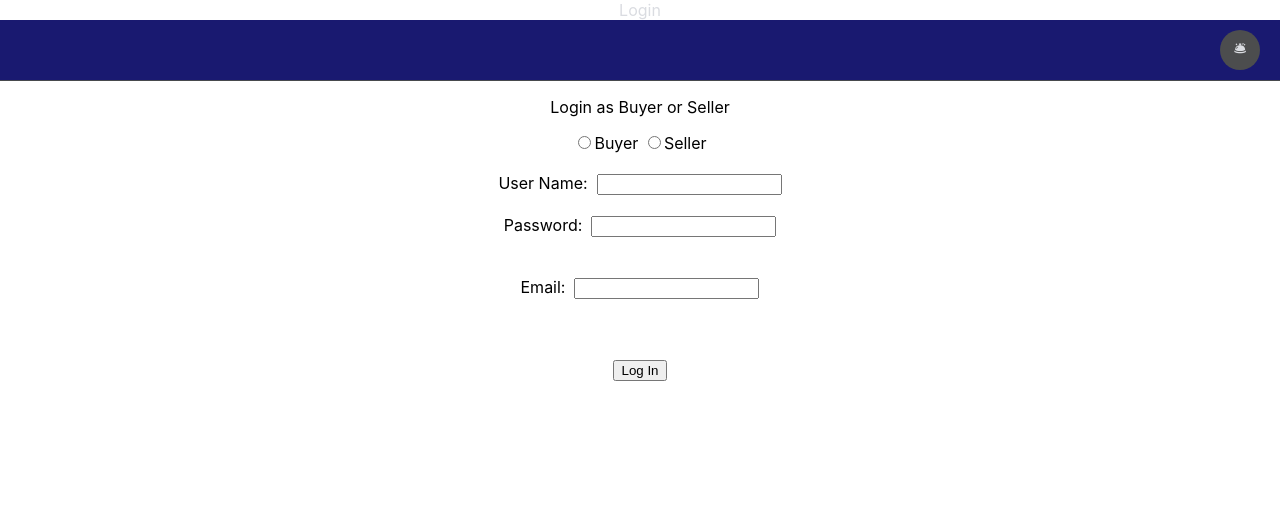
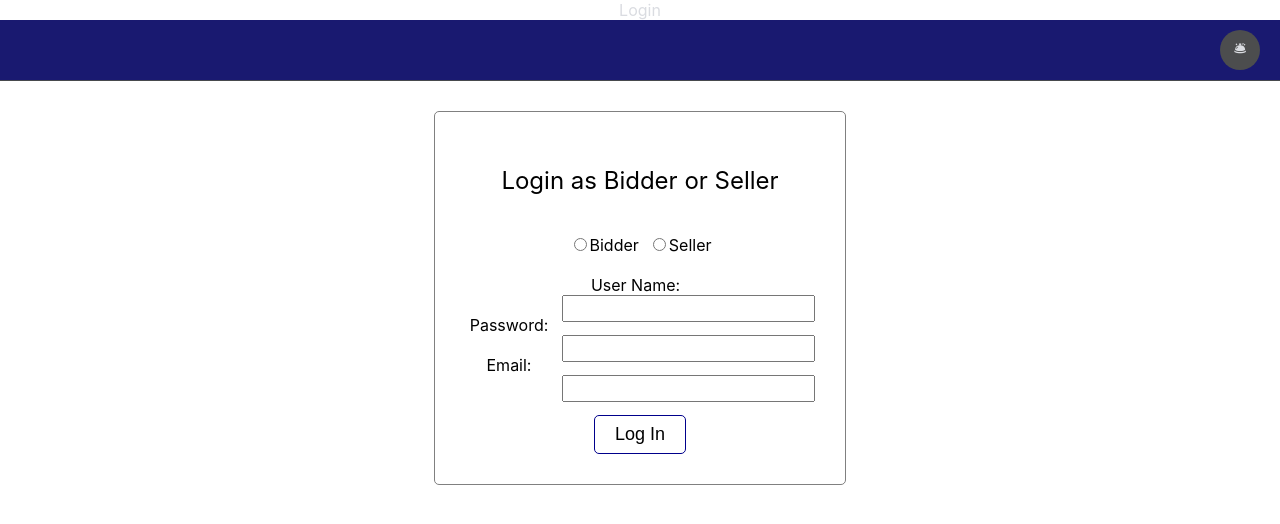
Before and after one commit to MMGroesbeck/silent-auction-front-end, a React (Create React App) app in the folder silent-auction/: page /login in a window 1280 px wide. Shown: the top 524 px of the page. Built offline with nearby package versions, Linux system fonts and the light colour scheme; no server answers.

Commit message:
Added styling to Login form

```diff
--- a/silent-auction/src/components/Login.js
+++ b/silent-auction/src/components/Login.js
@@ -1,17 +1,18 @@
 import React, { useState } from 'react'
 import { useForm } from 'react-hook-form'
 import { axiosWithAuth } from '../utils/axiosWithAuth'
-
-const initialLogin = {
-    username: '',
-    password: ''
-}
+import './login.css'
 
 // Test
 const Login = () => {
+    // 'handleSubmit' will validate your inputs before invoking 'onSubmit'
+    // Default data
+    const initialLogin = { username: '', password: '', email: '' }
+
     const [login, setLogin] = useState(initialLogin)
     const { register, handleSubmit, errors } = useForm()
 
+    // handle form submissions
     const onSubmit = (data, e) => {
         e.preventDefault();
         axiosWithAuth()
@@ -23,6 +24,7 @@ const Login = () => {
             .catch(err => console.log(err))
     }
 
+    // handle changes in data on the form
     const handleChange = e => {
         setLogin({
             ...login,
@@ -30,20 +32,22 @@ const Login = () => {
         });
     };
 
+    // create and return the form
+    return (
+        // Custom Login form
+        <form onSubmit={handleSubmit(onSubmit)}>
+            <p id='heading'>Login as Bidder or Seller</p>
+            {/* Bidder option */}
+            <input type="radio" id="buyer" name="client" value="buyer" />
+            <label htmlFor="buyer">Bidder</label>&nbsp;&nbsp;
 
-    return (
-        <form onSubmit={handleSubmit(onSubmit)}>
-            {/* // 'handleSubmit' will validate your inputs before invoking 'onSubmit' */}
+            {/* Seller option */}
+            <input type="radio" id="seller" name="client" value="seller" />
+            <label htmlFor="seller">Seller</label>
 
-            <p>Login as Buyer or Seller</p>
-            <input type="radio" id="buyer" name="client" value="buyer" />
-            <label htmlFor="buyer">Buyer</label>&nbsp;
-
-            <input type="radio" id="seller" name="client" value="seller" />
-            <label htmlFor="seller">Seller</label><br /><br />
-
+            {/* Username */}<br /><br />
+            <span class='input-field'>
             <label htmlFor='username'>User Name: &nbsp;</label>
-            {/* Insert form validation for username control */}
             <input
                 type='text'
                 name='username'
@@ -53,9 +57,12 @@ const Login = () => {
                 // defaultValue="test" ref={register}  // register the username input
                 ref={register({ required: true })}  // include the 'required' option
             />
-            <br />
-            {errors.username && <span>A user name is required.</span>}<br />
+            </span>
+            {/* Display username errors */}<br />
+            {errors.username && <p className="error-text">A user name is required.</p>}
 
+            {/* Password */}<br />
+            <span class='input-field'>
             <label htmlFor='password'>Password: &nbsp;</label>
             <input
                 type='password'
@@ -64,23 +71,27 @@ const Login = () => {
                 value={login.password}
                 onChange={handleChange}
                 ref={register({ required: true })}
-            /> <br />
+            />
+            </span>
+            {/* Display password errors */}<br />
+            {errors.password && <p className='error-text'>A password is required.</p>}
 
-            {errors.password && <span>A password is required.</span>}<br />
-             <br />
-
+            {/* Email address */}<br />
+            <span class='input-field'>
             <label htmlFor='email'>Email: &nbsp;</label>
             <input
                 type='text'
                 name='email'
                 id='email'
                 ref={register({ required: true })}
-            /> <br />
-            {errors.email && <span>Please provide a valid email address.</span>}<br />
-            <br /> <br />
+            />
+            </span>
+            {/* Display email address errors */}<br />
+            {errors.email && <p className='error-text'>Please provide a valid email address.</p>}
 
+            {/* Submit button */}<br /> <br />
             <button type='submit'>Log In</button>
-        </form>
+        </form >
     );
 }
 
--- /dev/null
+++ b/silent-auction/src/components/login.css
@@ -0,0 +1,36 @@
+form {
+  width: 350px;
+  margin: 30px auto;
+  padding: 30px;
+  border: .5px solid gray;
+  border-radius: 5px;
+}
+
+#heading {
+  font-size: x-large;
+  margin-bottom: 40px;
+}
+
+input[type='text'], input[type='password'] {
+  float: right;
+  width: 70%;
+  font-size: large;
+}
+
+button {
+  padding: 8px 20px;
+  font-size: large;
+  background: none;
+  border: 1px solid darkblue;
+  border-radius: 5px;
+}
+
+button:hover {
+  color: black;
+  background: cornflowerblue
+}
+
+.error-text {
+  color: red;
+  font-size: small;
+}
```
Lines whose indentation alone changed are shown as unchanged.
